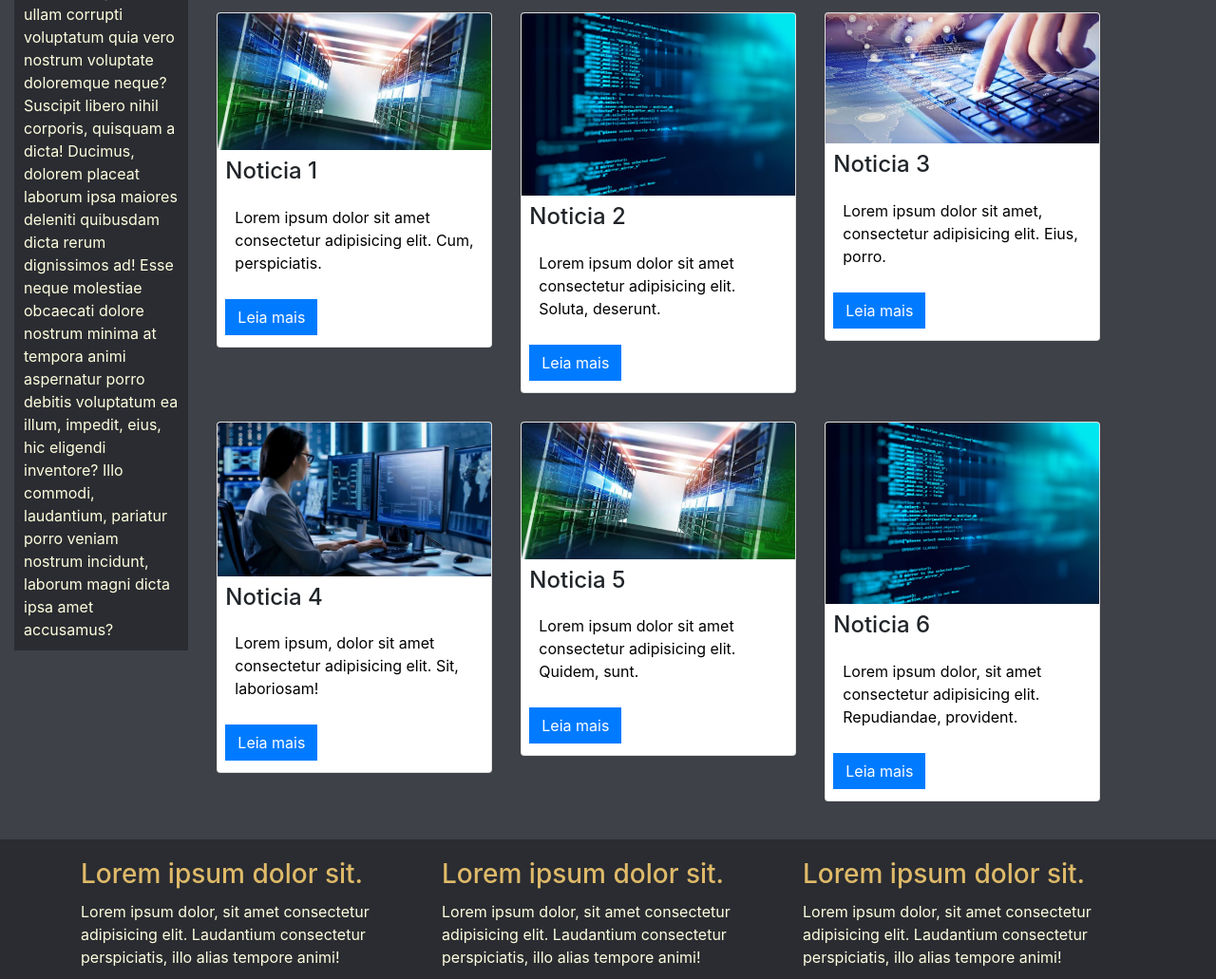
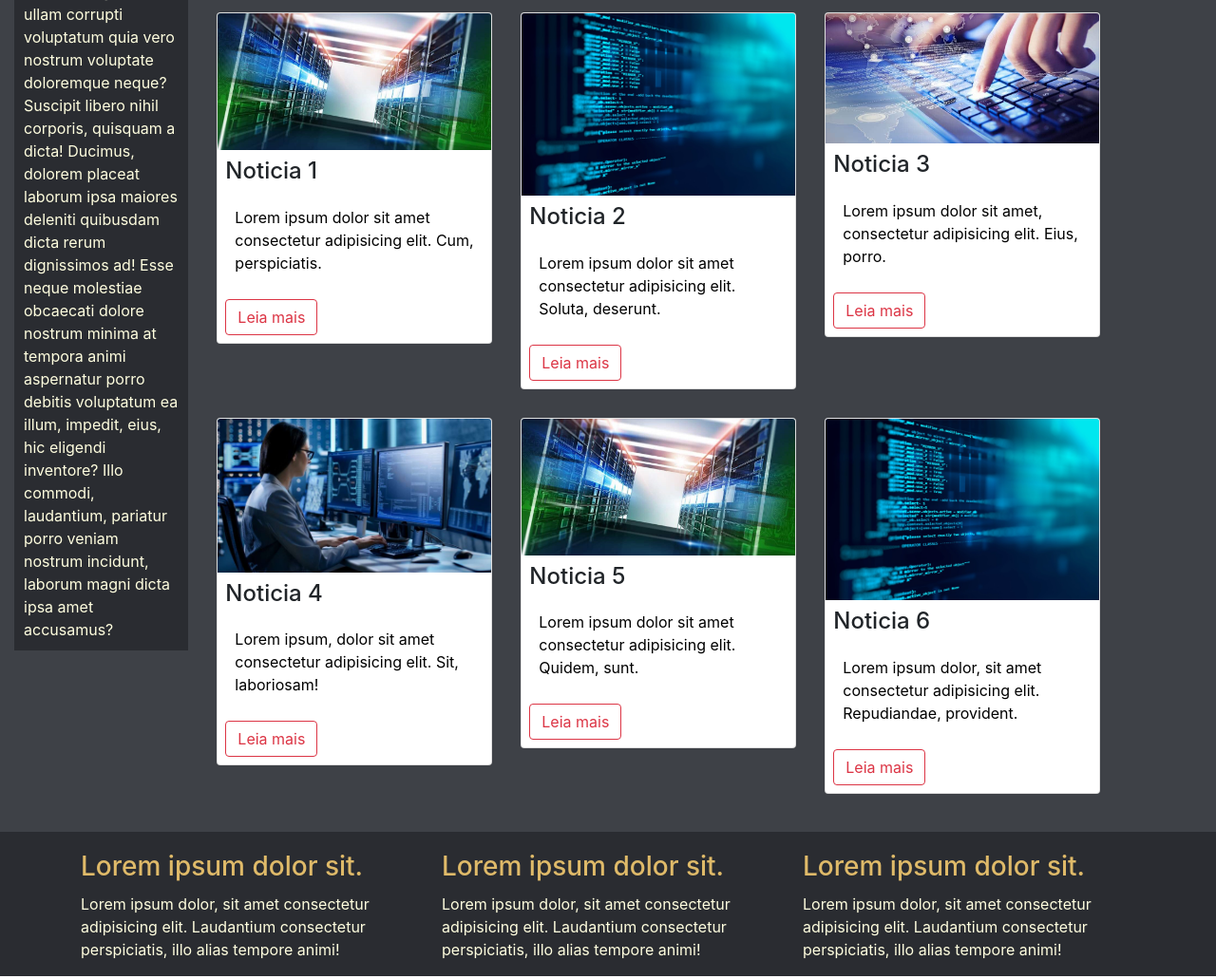
Before and after one commit to iyanlucasd/TI-CC-PUC-MG, a plain HTML site: page index.html in a window 1280 px wide. Shown: the part 499-1530 px from the top of the page at 95% size. Drawn offline with nearby package versions, Linux system fonts and the light colour scheme.

Commit message:
index.HTML
Atualizando os botões no card

```diff
--- a/index.html
+++ b/index.html
@@ -133,7 +133,7 @@
                                                 <h4 class="card-title"> Noticia 1</h4>
                                                 <p class="card-text">Lorem ipsum dolor sit amet consectetur adipisicing
                                                     elit. Cum, perspiciatis.</p>
-                                                <a href="#" class="btn btn-primary rounded-0 mb-1">Leia mais</a>
+                                                <button type="button" class="btn btn-outline-danger">Leia mais</button>
                                             </div>
                                         </div>
                                     </div>
@@ -144,7 +144,7 @@
                                                 <h4 class="card-title"> Noticia 2</h4>
                                                 <p class="card-text"> Lorem ipsum dolor sit amet consectetur adipisicing
                                                     elit. Soluta, deserunt.</p>
-                                                <a href="#" class="btn btn-primary rounded-0 mb-1">Leia mais</a>
+                                                <button type="button" class="btn btn-outline-danger">Leia mais</button>
                                             </div>
                                         </div>
                                     </div>
@@ -155,7 +155,7 @@
                                                 <h4 class="card-title"> Noticia 3</h4>
                                                 <p class="card-text">Lorem ipsum dolor sit amet, consectetur adipisicing
                                                     elit. Eius, porro.</p>
-                                                <a href="#" class="btn btn-primary rounded-0 mb-1">Leia mais</a>
+                                                <button type="button" class="btn btn-outline-danger">Leia mais</button>
                                             </div>
                                         </div>
                                     </div>
@@ -166,7 +166,7 @@
                                                 <h4 class="card-title"> Noticia 4</h4>
                                                 <p class="card-text">Lorem ipsum, dolor sit amet consectetur adipisicing
                                                     elit. Sit, laboriosam!</p>
-                                                <a href="#" class="btn btn-primary rounded-0 mb-1">Leia mais</a>
+                                                <button type="button" class="btn btn-outline-danger">Leia mais</button>
                                             </div>
                                         </div>
                                     </div>
@@ -177,7 +177,7 @@
                                                 <h4 class="card-title"> Noticia 5</h4>
                                                 <p class="card-text"> Lorem ipsum dolor sit amet consectetur adipisicing
                                                     elit. Quidem, sunt.</p>
-                                                <a href="#" class="btn btn-primary rounded-0 mb-1">Leia mais</a>
+                                                    <button type="button" class="btn btn-outline-danger">Leia mais</button>
                                             </div>
                                         </div>
                                     </div>
@@ -188,7 +188,7 @@
                                                 <h4 class="card-title"> Noticia 6</h4>
                                                 <p class="card-text">Lorem ipsum dolor, sit amet consectetur adipisicing
                                                     elit. Repudiandae, provident.</p>
-                                                <a href="#" class="btn btn-primary rounded-0 mb-1">Leia mais</a>
+                                                    <button type="button" class="btn btn-outline-danger">Leia mais</button>
                                             </div>
                                         </div>
                                     </div>
```
